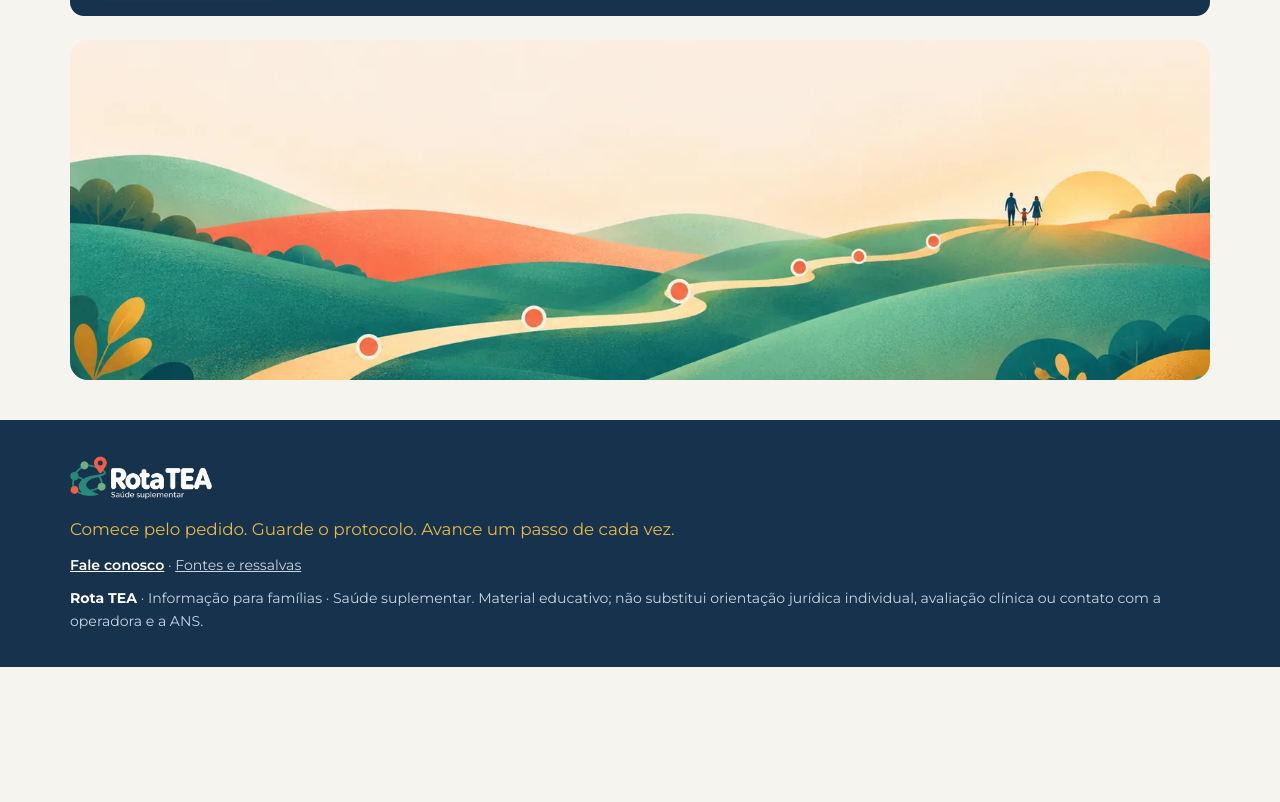
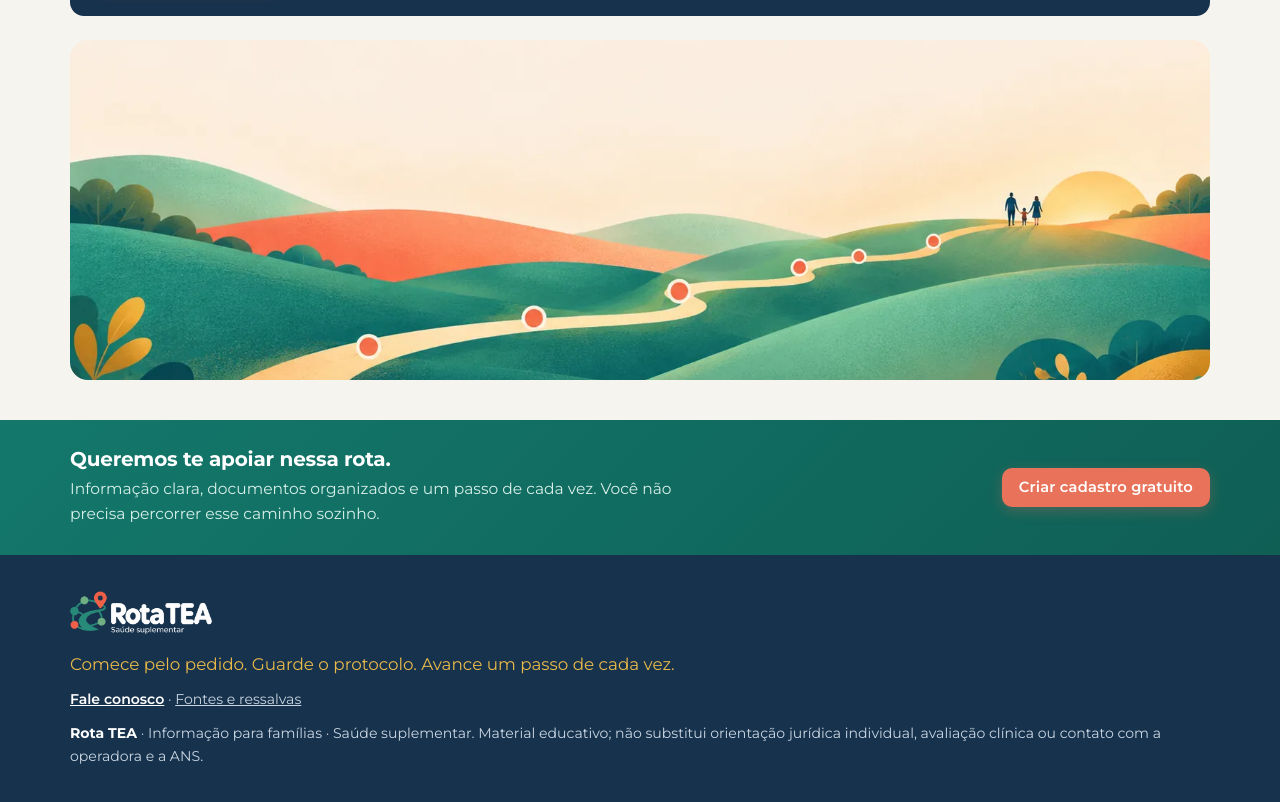
Before and after one commit to vertacomm-sketch/rota-tea, a plain HTML site: page index.html in a window 1280 px wide. Shown: the part 1766-2568 px from the top of the page. Before the commit the page ends 2433 px from the top, so only its background shows below. Drawn offline with nearby package versions, Linux system fonts and the light colour scheme.

Commit message:
Mensagens personalizadas com o nome da pessoa logada e faixa de apoio
Co-Authored-By: Claude Opus 5.5 <noreply@anthropic.com>
Claude-Session: https://claude.ai/code/session_011w63FjyPitXTekCzPkra9T

```diff
--- a/index.html
+++ b/index.html
@@ -324,7 +324,15 @@ table.adm td{vertical-align:middle}
 .msg .msg-top{display:flex;justify-content:space-between;gap:10px;flex-wrap:wrap;align-items:baseline}
 .msg .body{white-space:pre-wrap;background:#fbfaf6;border-radius:10px;padding:12px 14px;margin:10px 0;font-size:.94rem}
 .badge{display:inline-block;min-width:20px;padding:1px 7px;border-radius:99px;background:var(--coral);color:#fff;font-size:.72rem;font-weight:700;margin-left:6px;text-align:center}
-footer{background:var(--navy);color:#c9d6e2;padding:34px 0;margin-top:40px;font-size:.88rem}
+.hello{background:#fff;border:1px solid #efe3cf;border-left:5px solid var(--coral);border-radius:14px;padding:14px 18px;margin-bottom:18px;box-shadow:var(--shadow)}
+.hello b{color:var(--navy);font-size:1.05rem}
+.hello p{margin:4px 0 0;color:var(--muted);font-size:.95rem}
+.acct .hi{color:#fff;font-size:.86rem;font-weight:600;margin-right:4px;white-space:nowrap}
+.support-band{background:linear-gradient(135deg,var(--teal) 0%,#0f5f55 100%);color:#fff;margin-top:40px}
+.support-band .wrap{display:flex;gap:18px;align-items:center;justify-content:space-between;flex-wrap:wrap;padding-top:28px;padding-bottom:28px}
+.support-band h3{color:#fff;margin:0 0 4px;font-size:1.25rem}
+.support-band p{margin:0;color:#d7efe9;max-width:640px}
+footer{margin-top:0!important;background:var(--navy);color:#c9d6e2;padding:34px 0;margin-top:40px;font-size:.88rem}
 footer b{color:#fff;font-family:var(--serif)}
 footer .slogan{color:var(--gold);font-family:var(--serif);font-size:1.05rem;margin-bottom:10px}
 .calc{display:flex;gap:10px;flex-wrap:wrap;align-items:flex-end}
@@ -357,6 +365,7 @@ footer .slogan{color:var(--gold);font-family:var(--serif);font-size:1.05rem;marg
   <div class="hero">
     <div class="wrap hero-in">
       <div>
+        <div class="hello" id="hero-hello" hidden></div>
         <div class="kicker">Rota TEA <em>• Saúde suplementar</em></div>
         <h1>Um guia para organizar pedidos, respostas e próximos passos com o plano de saúde</h1>
         <div class="lead">Informação clara para agir com mais segurança.</div>
@@ -665,6 +674,7 @@ footer .slogan{color:var(--gold);font-family:var(--serif);font-size:1.05rem;marg
 
 </main>
 
+<section class="support-band"><div class="wrap" id="support-msg"></div></section>
 <footer>
   <div class="wrap">
     <img src="img/logo-light.webp" alt="Rota TEA" width="142" height="48" loading="lazy" style="display:block;margin-bottom:14px">
@@ -1053,7 +1063,7 @@ function renderModelos(){
 const PRIVATE=['painel','documentos','modelos','checklist','cadastro','editor','admin'];
 const VIEWS=['inicio','guia','mapa','base','fontes','contato','entrar'].concat(PRIVATE);
 const AREA={
-  painel:['Área da família','Olá{NOME}','Acompanhe seus documentos, o checklist e o próximo passo.'],
+  painel:['Área da família','Olá{NOME}','Vamos juntos nessa rota. Cada passo registrado aqui aproxima sua família do cuidado de que ela precisa.'],
   documentos:['Área da família','Meus documentos','Tudo o que você preencheu fica guardado aqui para continuar, revisar e baixar.'],
   modelos:['Área da família','Novo documento','Escolha o modelo. Seus dados do cadastro já entram preenchidos.'],
   checklist:['Área da família','Checklist da Família','Separe o que existe e marque o que falta. Suas marcações ficam salvas.'],
@@ -1066,11 +1076,22 @@ function renderAreaTop(v){
   top.innerHTML='<div class="wrap"><div class="kicker">'+a[0]+'</div><h1>'+esc(h)+'</h1><p>'+esc(a[2])+'</p><nav class="atabs">'+
     [['painel','Painel'],['documentos','Meus documentos'],['modelos','Novo documento'],['checklist','Checklist'],['cadastro','Meu cadastro']].map(([k,l])=>'<a href="#'+k+'" class="'+(k===v?'on':'')+'">'+l+'</a>').join('')+'<a href="#inicio" data-logout class="atab-out">Sair ↗</a></nav></div>';
 }
+function firstName(){const nm=(PROFILE.responsavel_nome||(Store.user&&Store.user.nome)||'').trim();return nm?nm.split(/\s+/)[0]:''}
+function renderWelcome(){
+  const fn=firstName(),logged=Store.logged();
+  const h=$('#hero-hello');
+  if(h){if(logged){h.hidden=false;h.innerHTML='<b>Olá'+(fn?', '+esc(fn):'')+'! Que bom ter você de volta.</b><p>Vamos juntos nessa rota, um passo de cada vez, em busca do cuidado de que sua família precisa.</p>'}else{h.hidden=true;h.innerHTML=''}}
+  const s=$('#support-msg');
+  if(s)s.innerHTML=logged
+    ?'<div><h3>'+(fn?esc(fn)+', queremos':'Queremos')+' te apoiar em cada passo dessa rota.</h3><p>Se surgir uma dúvida ou algo não funcionar como esperado, fale com a equipe do Rota TEA.</p></div><a class="btn btn-coral" href="#contato">Fale conosco</a>'
+    :'<div><h3>Queremos te apoiar nessa rota.</h3><p>Informação clara, documentos organizados e um passo de cada vez. Você não precisa percorrer esse caminho sozinho.</p></div><a class="btn btn-coral" href="'+(Store.ready?'#entrar':'#guia')+'" data-tab="novo">'+(Store.ready?'Criar cadastro gratuito':'Conhecer o Guia')+'</a>';
+}
 function renderAcct(){
+  renderWelcome();
   const a=$('#acct');document.body.classList.toggle('logged',Store.logged());
   $$('[data-cta]').forEach(b=>{b.textContent=Store.logged()?'Ir para minha área':(b.id==='x'?'':b.dataset.ctaText||(b.dataset.ctaText=b.textContent));b.setAttribute('href',Store.logged()?'#painel':'#entrar')});
   if(!Store.ready){a.innerHTML='';return}
-  if(Store.logged())a.innerHTML=(Store.isAdmin?'<a class="btn btn-line-w btn-sm" href="#admin" style="color:#fff">Administração</a>':'')+'<a class="btn btn-coral btn-sm" href="#painel" style="color:#fff">Área da família</a><button type="button" class="btn btn-line-w btn-sm" data-logout title="Sair da conta" style="color:#fff">Sair</button>';
+  if(Store.logged())a.innerHTML=(firstName()?'<span class="hi">Olá, '+esc(firstName())+'</span>':'')+(Store.isAdmin?'<a class="btn btn-line-w btn-sm" href="#admin" style="color:#fff">Administração</a>':'')+'<a class="btn btn-coral btn-sm" href="#painel" style="color:#fff">Área da família</a><button type="button" class="btn btn-line-w btn-sm" data-logout title="Sair da conta" style="color:#fff">Sair</button>';
   else a.innerHTML='<a class="btn btn-line-w btn-sm" href="#entrar" data-tab="entrar" style="color:#fff">Entrar</a><a class="btn btn-coral btn-sm" href="#entrar" data-tab="novo" style="color:#fff">Criar cadastro</a>';
 }
 let EDIT=null;let AUTH_TAB='novo';
@@ -1233,7 +1254,7 @@ function renderProfile(){
    '<form id="pw-f" class="fgrid" novalidate><label class="f"><span>Nova senha</span><input class="inp" type="password" name="s1" autocomplete="new-password"></label><label class="f"><span>Repita a nova senha</span><input class="inp" type="password" name="s2" autocomplete="new-password"></label><div class="err full" id="pw-err"></div><div class="full"><button class="btn btn-ghost btn-sm">Alterar senha</button></div></form>'+
    '<div style="display:flex;gap:10px;flex-wrap:wrap;margin-top:18px;padding-top:18px;border-top:1px solid var(--line)"><button class="btn btn-ghost" id="logout">Sair da conta</button><button class="btn btn-danger" id="del-acc">Excluir minha conta e meus dados</button></div></div>';
   $('#prof-f').onsubmit=async e=>{e.preventDefault();const fd=Object.fromEntries(new FormData(e.target));Object.keys(fd).forEach(k=>fd[k]=fd[k].trim());
-    try{await Store.saveProfile(fd);PROFILE=fd;renderAreaTop('cadastro');toast('Cadastro salvo. Os próximos documentos já virão preenchidos.')}catch(err){toast(errMsg(err))}};
+    try{await Store.saveProfile(fd);PROFILE=fd;renderAreaTop('cadastro');renderAcct();toast('Cadastro salvo. Os próximos documentos já virão preenchidos.')}catch(err){toast(errMsg(err))}};
   $('#pw-f').onsubmit=async e=>{e.preventDefault();const fd=Object.fromEntries(new FormData(e.target));const er=$('#pw-err');er.textContent='';
     if((fd.s1||'').length<8){er.textContent='A senha precisa ter pelo menos 8 caracteres.';return}
     if(fd.s1!==fd.s2){er.textContent='As senhas não são iguais.';return}
```
